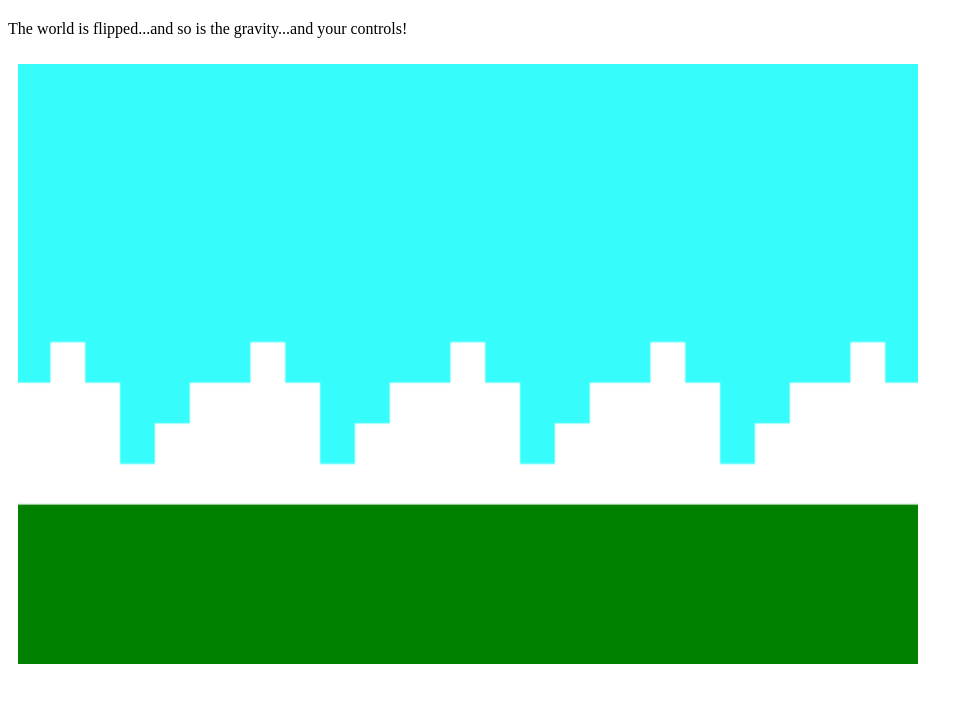
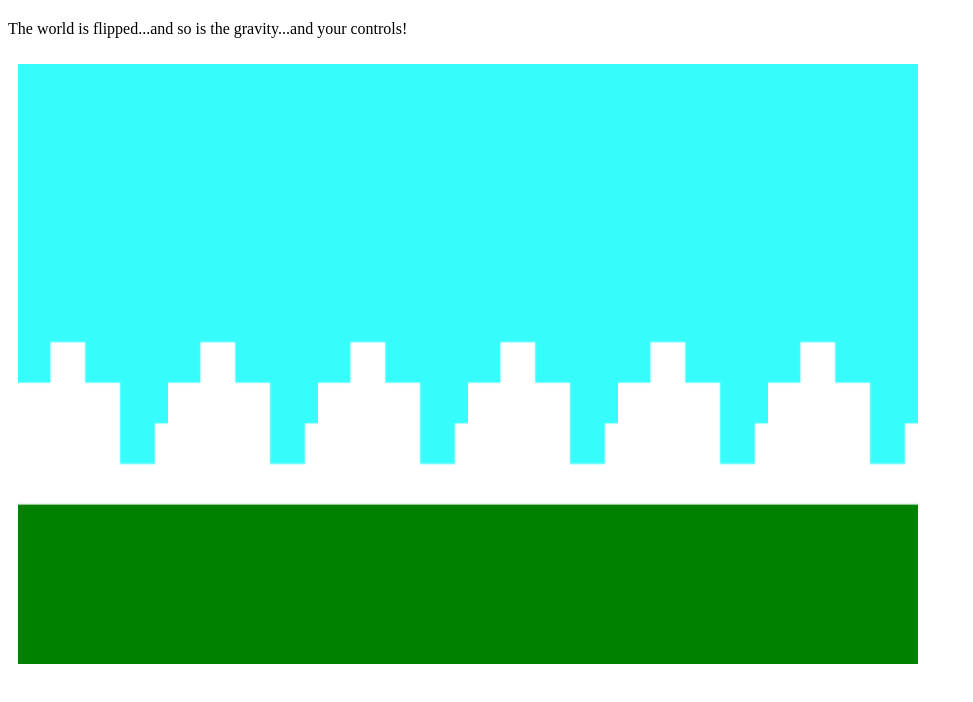
Before and after one commit to gauss1181/VTHacks, a plain HTML site: page level2.html in a window 1280 px wide. Shown: the part 60-762 px from the top of the page, without its empty margins (0-973 px from the left). Drawn offline with Linux system fonts and the light colour scheme.

Commit message:
going to start revamping level 2

```diff
--- a/level2.html
+++ b/level2.html
@@ -100,26 +100,14 @@
         function makeObstacles(){
             oWidth = 50;
             oHeight = 25;
-            obstacles = new Array(27);
+            obstacles = new Array(12);
             for (i = 0; i < 5; i++){ // vertical wall from top
                 obstacles[i] = new Obstacle();
-                obstacles[i].setPosition(200, oHeight * i);
+                obstacles[i].setPosition(150, oHeight * i);
             }
             for (j = 5; j < 12; j++){ // vertical wall from bottom
                 obstacles[j] = new Obstacle();
-                obstacles[j].setPosition(200, 590 - oHeight * (j-5));
-            }
-            for (k = 12; k < 18; k++){
-                obstacles[k] = new Obstacle();
-                obstacles[k].setPosition(800 - oWidth * (k-11), oHeight * (k-12));
-            }
-            for (m = 18; m < 24; m++){
-                obstacles[m] = new Obstacle();
-                obstacles[m].setPosition(800 - oWidth * (m-17), 500 - oHeight * (m-18));
-            }
-            for (n = 24; n < 30; n++){ // horizontal block of walls
-                obstacles[n] = new Obstacle();
-                obstacles[n].setPosition(880 - oWidth * (n-24), 250);
+                obstacles[j].setPosition(150, 590 - oHeight * (j-5));
             }
         }
 
```
